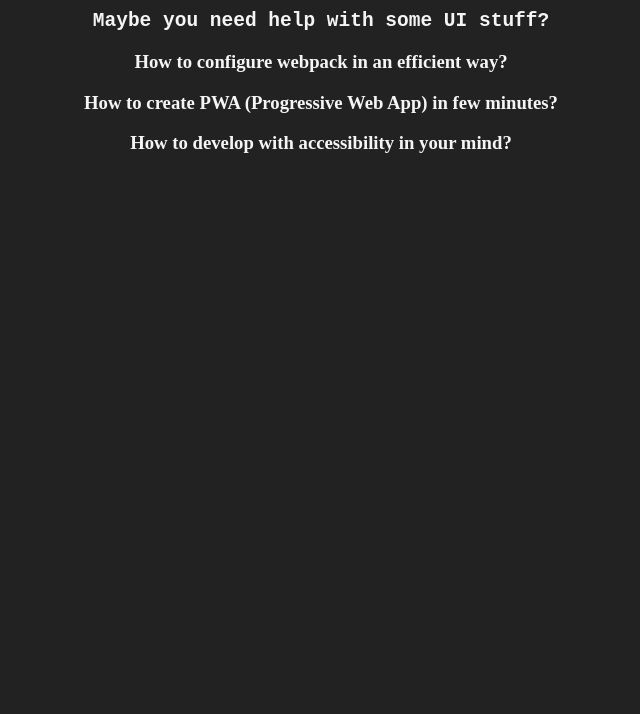
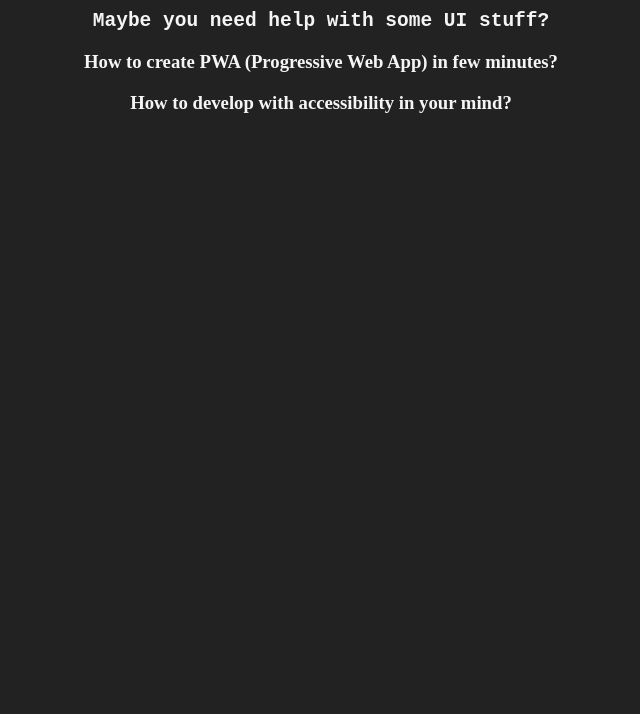
Before and after one commit to thisisui/thisisui, a plain HTML site: page index.html in a window 1280 px wide. Shown: the part 86-800 px from the top of the page, without its empty margins (319-959 px from the left). Drawn offline with Linux system fonts and the light colour scheme.

Commit message:
updated index.html

```diff
--- a/index.html
+++ b/index.html
@@ -38,7 +38,6 @@
 <body>
     <h1 class="vertical-container">this is UI</h1>
     <h2 class="vertical-container">Maybe you need help with some UI stuff?</h2>
-    <h3 class="vertical-container">How to configure webpack in an efficient way?</h3>
     <h3 class="vertical-container">How to create PWA (Progressive Web App) in few minutes?</h3>
     <h3 class="vertical-container">How to develop with accessibility in your mind?</h3>
    <script>
```
